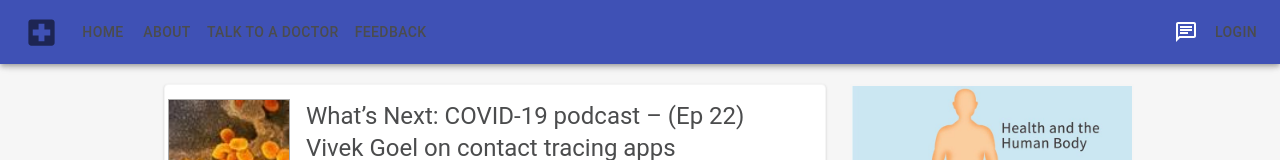
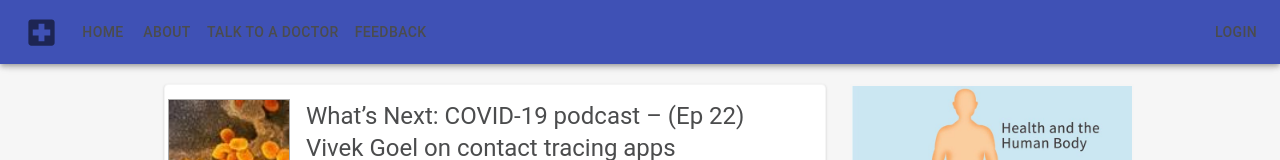
Before and after one commit to serach24/Care-Clinic, a React (Create React App) app: page / in a window 1280 px wide. Shown: the top 160 px of the page. Built offline with nearby package versions, Linux system fonts and the light colour scheme.

Commit message:
update doctor

```diff
--- a/public/index.html
+++ b/public/index.html
@@ -9,7 +9,7 @@
       name="description"
       content="Web site created using create-react-app"
     />
-    <link rel="apple-touch-icon" href="%PUBLIC_URL%/logo192.png" />
+    <!-- <link rel="apple-touch-icon" href="%PUBLIC_URL%/logo192.png" /> -->
     <!--
       manifest.json provides metadata used when your web app is installed on a
       user's mobile device or desktop. See https://developers.google.com/web/fundamentals/web-app-manifest/
--- a/src/App.js
+++ b/src/App.js
@@ -78,7 +78,7 @@ class App extends React.Component {
         {/* TODO: delete this, test only */}
         <Route exact path={"/doctorProfile"} render={() =>
                           (<DoctorProfile/>)} />
-          {((this.state.loginState=== 1) || (this.state.loginState === 2))
+          {((this.state.loginState=== 1) || (this.state.loginState === 2) || (this.state.loginState === 3))
                           ? <Route exact path='/doctorlist' render={() =>
                             (<Doctors which={this.whichLogInStateAmI()} change={this.changeLogINState} UUid={this.state.userId}/>)}/>
                           : <Route exact path='/doctorlist' render={() =>
--- a/src/components/DoctorOpenInfo/index.js
+++ b/src/components/DoctorOpenInfo/index.js
@@ -47,7 +47,7 @@ class DoctorOpenInfo extends React.Component {
                 </CardContent>
             </CardActionArea>
             <CardActions>
-                    {!this.state.appointment && <Button> Talk</Button>}
+                    {/* {!this.state.appointment && <Button> Talk</Button>} */}
                     {!this.state.appointment && <Button onClick={()=>this.setState({appointment: true})}> Make Appointment</Button>}
                     {this.state.appointment && <Time submit={this.submit.bind(this)}/>}
             </CardActions>
--- a/src/components/ui/NavBar/index.js
+++ b/src/components/ui/NavBar/index.js
@@ -88,8 +88,7 @@ class NavBar extends React.Component {
 
 
 
-            <ChatOutlinedIcon className="chat-button" onClick={this.handleClick} />
-
+          {this.props.which !== 0 && <ChatOutlinedIcon className="chat-button" onClick={this.handleClick} />}
             <ChatPeople open={open} anchorEl={this.state.chatPeopleAnchor} onClose={this.closeChat} />
 
             {this.props.which === 0 && !this.state.auth && <Button component={Link} to={"/login"} color="inherit"
```
